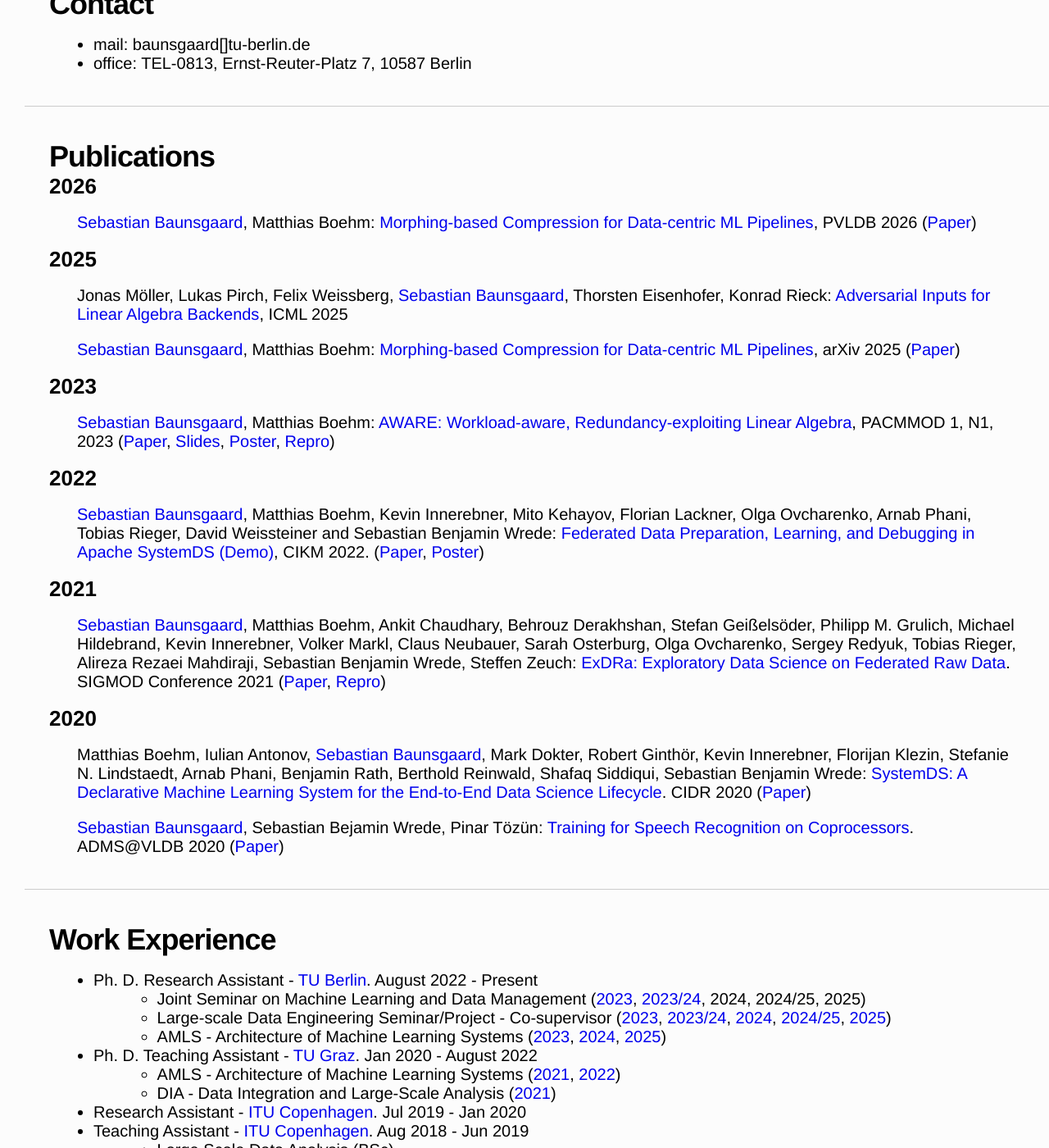
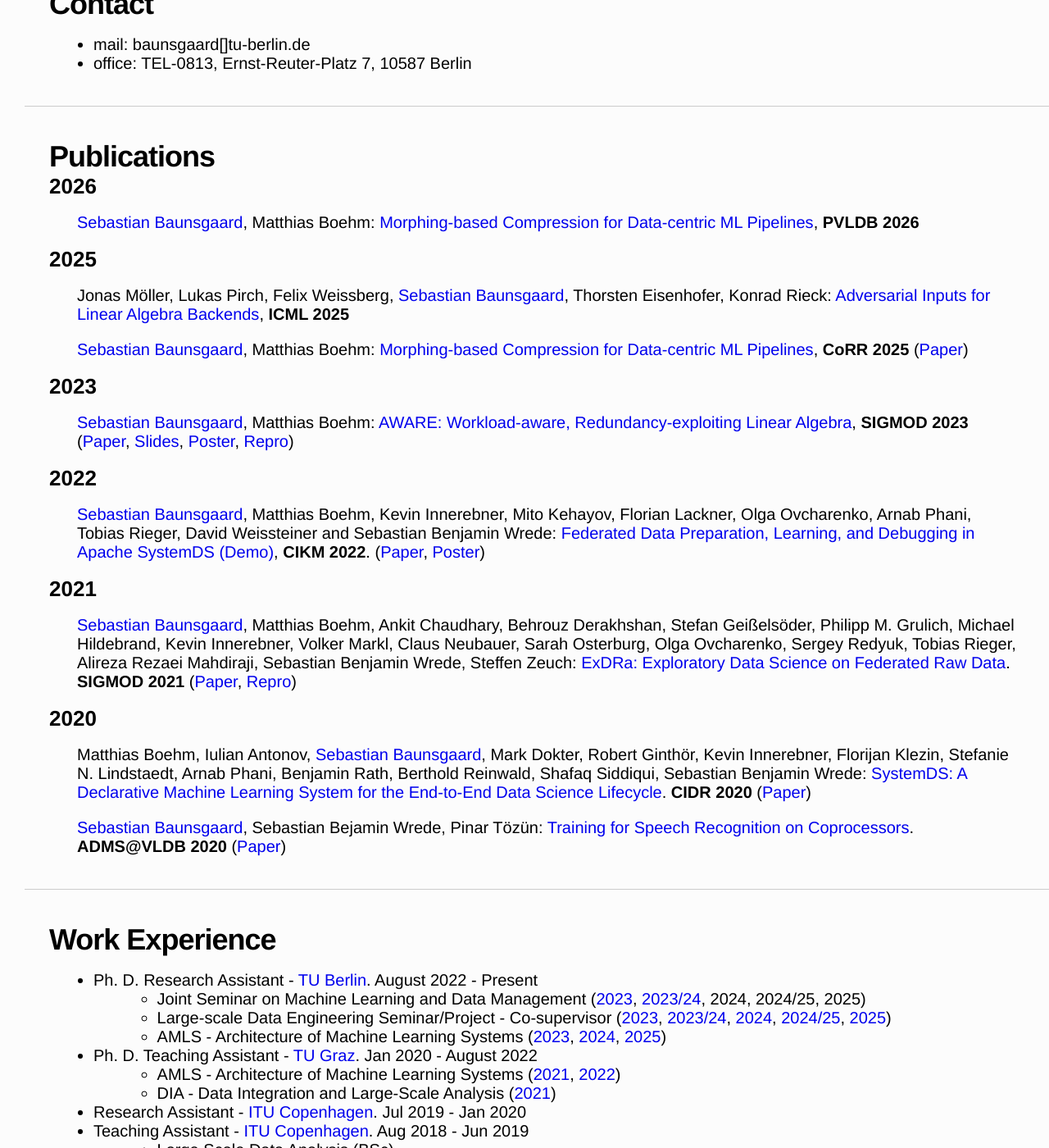
Before and after one commit to Baunsgaard/baunsgaard.github.io, a Jekyll site: the page built from index.md, in a window 1280 px wide and 1400 px high, scrolled down 432 px. Shown: the whole window at 82% size. Built offline with Jekyll 4.4.1, drawn with Linux system fonts in a browser that asks for light colours.

Commit message:
change to CoRR

```diff
--- a/index.md
+++ b/index.md
@@ -19,36 +19,36 @@ Sebastian Baunsgaard is a postdoc at [TU Berlin](https://www.tu.berlin/) supervi
 
 ### 2026
 
-[Sebastian Baunsgaard](.), Matthias Boehm: [Morphing-based Compression for Data-centric ML Pipelines](.), PVLDB 2026 ([Paper]())
+[Sebastian Baunsgaard](.), Matthias Boehm: [Morphing-based Compression for Data-centric ML Pipelines](.), **PVLDB 2026**
 
 
 ### 2025
 
-Jonas Möller, Lukas Pirch, Felix Weissberg, [Sebastian Baunsgaard](.), Thorsten Eisenhofer, Konrad Rieck: [Adversarial Inputs for Linear Algebra Backends](./assets/pdf/Adversarial_Inputs.pdf), ICML 2025
+Jonas Möller, Lukas Pirch, Felix Weissberg, [Sebastian Baunsgaard](.), Thorsten Eisenhofer, Konrad Rieck: [Adversarial Inputs for Linear Algebra Backends](./assets/pdf/Adversarial_Inputs.pdf), **ICML 2025**
 
-[Sebastian Baunsgaard](.), Matthias Boehm: [Morphing-based Compression for Data-centric ML Pipelines](https://arxiv.org/abs/2504.11067), arXiv 2025 ([Paper](https://arxiv.org/pdf/2504.11067))
+[Sebastian Baunsgaard](.), Matthias Boehm: [Morphing-based Compression for Data-centric ML Pipelines](https://arxiv.org/abs/2504.11067), **CoRR 2025** ([Paper](https://arxiv.org/pdf/2504.11067))
 
 ### 2023
 
 [Sebastian Baunsgaard](.), Matthias Boehm: [AWARE: Workload-aware, Redundancy-exploiting Linear Algebra](https://dl.acm.org/doi/abs/10.1145/3588682),
-PACMMOD 1, N1, 2023 ([Paper](./assets/pdf/AWARE.pdf), [Slides](./assets/pdf/AWARE_slides.pdf),  [Poster](./assets/pdf/AWARE_poster.pdf), [Repro](https://github.com/damslab/reproducibility/tree/master/sigmod2023-AWARE-p5))
+**SIGMOD 2023** ([Paper](./assets/pdf/AWARE.pdf), [Slides](./assets/pdf/AWARE_slides.pdf),  [Poster](./assets/pdf/AWARE_poster.pdf), [Repro](https://github.com/damslab/reproducibility/tree/master/sigmod2023-AWARE-p5))
 
 ### 2022
 
 [Sebastian Baunsgaard](.), Matthias Boehm, Kevin Innerebner, Mito Kehayov, Florian Lackner, Olga Ovcharenko, Arnab Phani, Tobias Rieger, David Weissteiner and Sebastian Benjamin Wrede: [Federated Data Preparation, Learning, and Debugging in Apache SystemDS (Demo)](https://dl.acm.org/doi/10.1145/3511808.3557162),
-CIKM 2022. ([Paper](./assets/pdf/FedDemo.pdf), [Poster](./assets/pdf/FedDemo_poster.pdf))
+**CIKM 2022**. ([Paper](./assets/pdf/FedDemo.pdf), [Poster](./assets/pdf/FedDemo_poster.pdf))
 
 ### 2021
 
 [Sebastian Baunsgaard](.), Matthias Boehm, Ankit Chaudhary, Behrouz Derakhshan, Stefan Geißelsöder, Philipp M. Grulich, Michael Hildebrand, Kevin Innerebner, Volker Markl, Claus Neubauer, Sarah Osterburg, Olga Ovcharenko, Sergey Redyuk, Tobias Rieger, Alireza Rezaei Mahdiraji, Sebastian Benjamin Wrede, Steffen Zeuch:
 [ExDRa: Exploratory Data Science on Federated Raw Data](https://dl.acm.org/doi/10.1145/3448016.3457549).
-SIGMOD Conference 2021 ([Paper](./assets/pdf/exdra.pdf), [Repro](https://github.com/damslab/reproducibility/tree/master/sigmod2021-exdra-p523))
+**SIGMOD  2021** ([Paper](./assets/pdf/exdra.pdf), [Repro](https://github.com/damslab/reproducibility/tree/master/sigmod2021-exdra-p523))
 
 ### 2020
 
-Matthias Boehm, Iulian Antonov, [Sebastian Baunsgaard](.), Mark Dokter, Robert Ginthör, Kevin Innerebner, Florijan Klezin, Stefanie N. Lindstaedt, Arnab Phani, Benjamin Rath, Berthold Reinwald, Shafaq Siddiqui, Sebastian Benjamin Wrede: [SystemDS: A Declarative Machine Learning System for the End-to-End Data Science Lifecycle](http://www.cidrdb.org/cidr2020/papers/p22-boehm-cidr20.pdf). CIDR 2020 ([Paper](./assets/pdf/SystemDS.pdf))
+Matthias Boehm, Iulian Antonov, [Sebastian Baunsgaard](.), Mark Dokter, Robert Ginthör, Kevin Innerebner, Florijan Klezin, Stefanie N. Lindstaedt, Arnab Phani, Benjamin Rath, Berthold Reinwald, Shafaq Siddiqui, Sebastian Benjamin Wrede: [SystemDS: A Declarative Machine Learning System for the End-to-End Data Science Lifecycle](http://www.cidrdb.org/cidr2020/papers/p22-boehm-cidr20.pdf). **CIDR 2020** ([Paper](./assets/pdf/SystemDS.pdf))
 
-[Sebastian Baunsgaard](.), Sebastian Bejamin Wrede, Pinar Tözün: [Training for Speech Recognition on Coprocessors](http://www.adms-conf.org/2020-camera-ready/ADMS20_01.pdf). ADMS@VLDB 2020 ([Paper](https://www.adms-conf.org/2020-camera-ready/ADMS20_01.pdf))
+[Sebastian Baunsgaard](.), Sebastian Bejamin Wrede, Pinar Tözün: [Training for Speech Recognition on Coprocessors](http://www.adms-conf.org/2020-camera-ready/ADMS20_01.pdf). **ADMS@VLDB 2020** ([Paper](https://www.adms-conf.org/2020-camera-ready/ADMS20_01.pdf))
 
 ---
 
```
